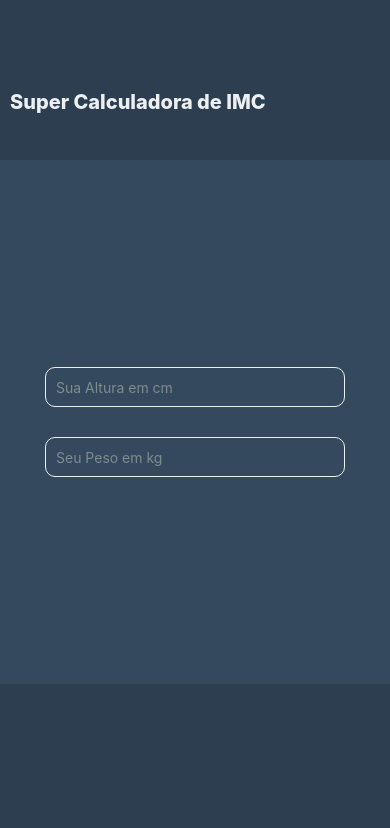
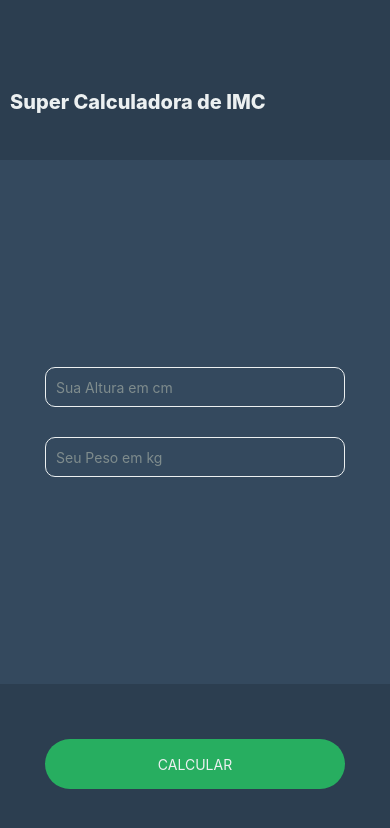
Before and after one commit to madruga665/imc-calculator-react-native, a React Native app: screen / in a window 390 px wide. Shown: the top 828 px of the page. Built offline with nearby package versions, Linux system fonts and the light colour scheme.

Commit message:
feat(App): coloca estilizção em um arquivo separado

```diff
--- a/App.tsx
+++ b/App.tsx
@@ -1,7 +1,9 @@
 import { StatusBar } from "expo-status-bar";
-import { StyleSheet, View } from "react-native";
+import { View } from "react-native";
 import Header from "./components/Header";
 import Form from "./components/Form";
+import Button from "./components/Button";
+import { styles } from "./styles";
 
 export default function App() {
   return (
@@ -9,25 +11,9 @@ export default function App() {
       <Header />
       <Form />
       <View style={styles.buttonContainer}>
-
+        <Button />
       </View>
       <StatusBar style='light' />
     </View>
   );
 }
-
-const styles = StyleSheet.create({
-  container: {
-    flex: 1,
-    backgroundColor: "#34495e",
-    alignItems: "center",
-    justifyContent: "space-between",
-  },
-  buttonContainer: {
-    height: 160,
-    alignSelf: "stretch",
-    alignItems: "center",
-    justifyContent: "center",
-    backgroundColor: "#2c3e50",
-  },
-});
--- a/components/Button/index.tsx
+++ b/components/Button/index.tsx
@@ -1,7 +1,7 @@
 import { Pressable, Text } from "react-native";
 import { styles } from "./styles";
 
-export default function index() {
+export default function Button() {
   return (
     <Pressable style={styles.button}>
       <Text style={styles.buttonText}>CALCULAR</Text>
--- /dev/null
+++ b/styles.ts
@@ -0,0 +1,17 @@
+import { StyleSheet } from "react-native";
+
+export const styles = StyleSheet.create({
+  container: {
+    flex: 1,
+    backgroundColor: "#34495e",
+    alignItems: "center",
+    justifyContent: "space-between",
+  },
+  buttonContainer: {
+    height: 160,
+    alignSelf: "stretch",
+    alignItems: "center",
+    justifyContent: "center",
+    backgroundColor: "#2c3e50",
+  },
+});
```
